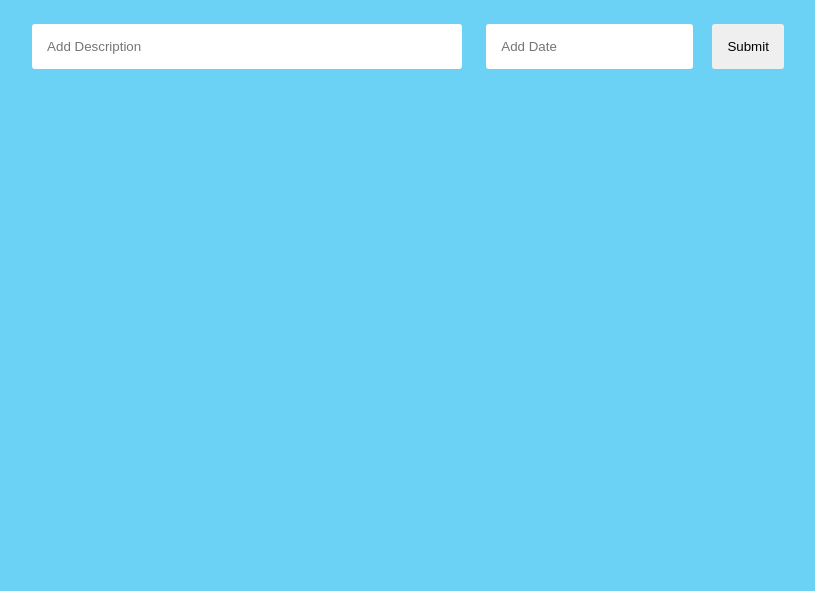
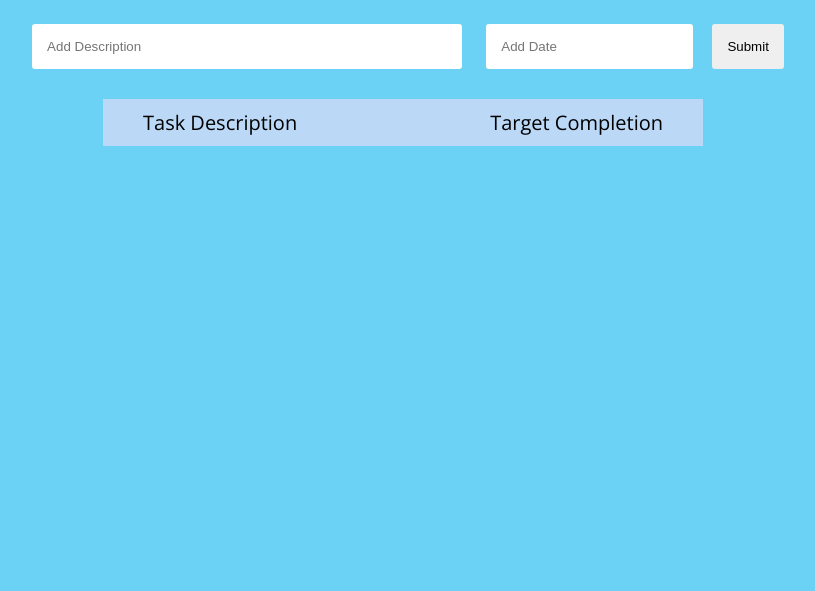
Before and after one commit to elizabethh34/personal-project, a plain HTML site: page index.html in a window 1280 px wide. Shown: the part 209-800 px from the top of the page, without its empty margins (237-1052 px from the left). Drawn offline with nearby package versions, Linux system fonts and the light colour scheme.

Commit message:
Add and style the container for the to-do list

```diff
--- a/css/styles.css
+++ b/css/styles.css
@@ -50,3 +50,30 @@ input:focus {
 .submit:hover {
   cursor: pointer;
 }
+
+ul {
+  list-style: none;
+  padding: 0;
+}
+
+.headings-container {
+  margin-top: 75px;
+  width: 90%;
+  margin: auto;
+}
+
+.headings {
+  display: flex;
+  justify-content: space-between;
+}
+
+.headings li {
+  font-size: 20px;
+  margin: 10px;
+}
+
+.main-container {
+  background-color: rgb(187, 217, 247);
+  width: 600px;
+  margin: auto;
+}
--- a/index.html
+++ b/index.html
@@ -18,5 +18,18 @@
     <input class="date-input" type="text" placeholder="Add Date">
     <button class="submit">Submit</button>
   </div>
+
+  <div class="main-container">
+    <div class="headings-container">
+      <ul class="headings">
+        <li>Task Description</li>
+        <li>Target Completion</li>
+      </ul>
+    </div>
+
+    <div class="list-container">
+      <ul class="todo-list"></ul>
+    </div>
+  </div>
 </body>
 </html>
```
